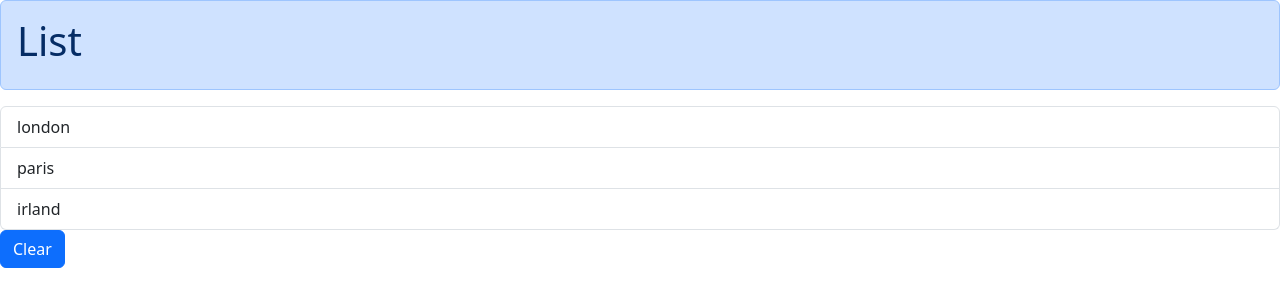
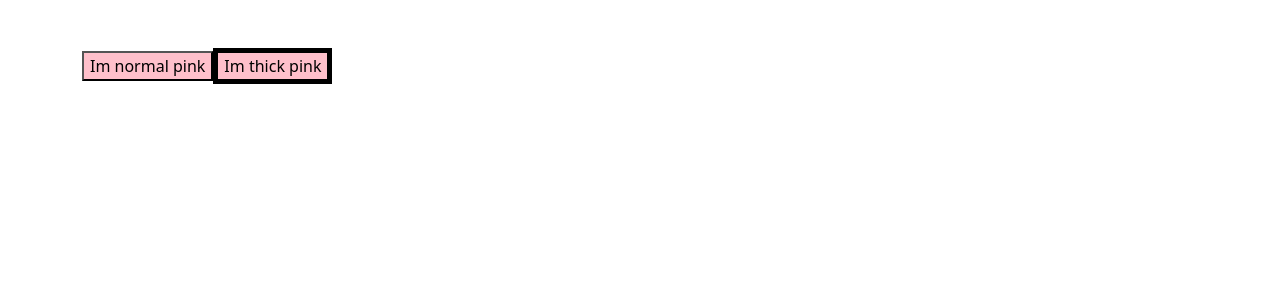
Before and after one commit to ThePokerFaCcCe/React-CodeWithMosh, a React (Vite) app in the folder react-app/: page / in a window 1280 px wide. Shown: the top 306 px of the page. Built offline with nearby package versions, Linux system fonts and the light colour scheme.

Commit message:
5-css-module-button

```diff
--- a/react-app/src/App.tsx
+++ b/react-app/src/App.tsx
@@ -1,35 +1,16 @@
 import { useState } from "react";
-import ListGroup from "./ListGroup";
-import BSButton from "./BSButton";
-import Alert from "./Alert";
+import ListGroup from "./components/ListGroup";
+import BSButton from "./components/BSButton";
+import Alert from "./components/Alert";
+import CssModuleButton from "./components/CssModuleButton/CssModuleButton";
 
 const App = () => {
   const [items, setItems] = useState(["london", "paris", "irland"]);
   const [warning, setWarning] = useState("");
 
   return (
-    <div>
-      {warning && (
-        <Alert type="danger" closeable onClose={(e) => setWarning("")}>
-          {warning}
-        </Alert>
-      )}
-      <ListGroup
-        items={items}
-        heading="List"
-        onSelectItem={(item, index) => {
-          console.log(`${index}: ${item}`);
-        }}
-      />
-      <BSButton
-        onClick={(e) => {
-          setItems([]);
-          setWarning("List Cleared!");
-        }}
-        type="primary"
-      >
-        Clear
-      </BSButton>
+    <div className="container mt-5">
+      <CssModuleButton/>
     </div>
   );
 };
--- /dev/null
+++ b/react-app/src/components/CssModuleButton/CssModuleButton.module.css
@@ -0,0 +1,7 @@
+.cuteBtn{
+    background-color: pink;
+}
+
+.borderThick{
+    border: 5px solid #000;
+}
--- /dev/null
+++ b/react-app/src/components/CssModuleButton/CssModuleButton.tsx
@@ -0,0 +1,15 @@
+import React from 'react'
+import styles from './CssModuleButton.module.css'
+
+
+const CssModuleButton = () => {
+  return (
+    <>
+      <button className={styles.cuteBtn}>Im normal pink</button>
+
+      <button className={[styles.cuteBtn, styles.borderThick].join(" ")}>Im thick pink</button>
+    </>
+  );
+}
+
+export default CssModuleButton
```
Also changed, not shown: react-app/src/components/Alert.tsx (renamed from react-app/src/Alert.tsx), react-app/src/components/BSButton.tsx (renamed from react-app/src/BSButton.tsx), react-app/src/components/ListGroup.tsx (renamed from react-app/src/ListGroup.tsx), react-app/src/components/Message.tsx (renamed from react-app/src/Message.tsx).
